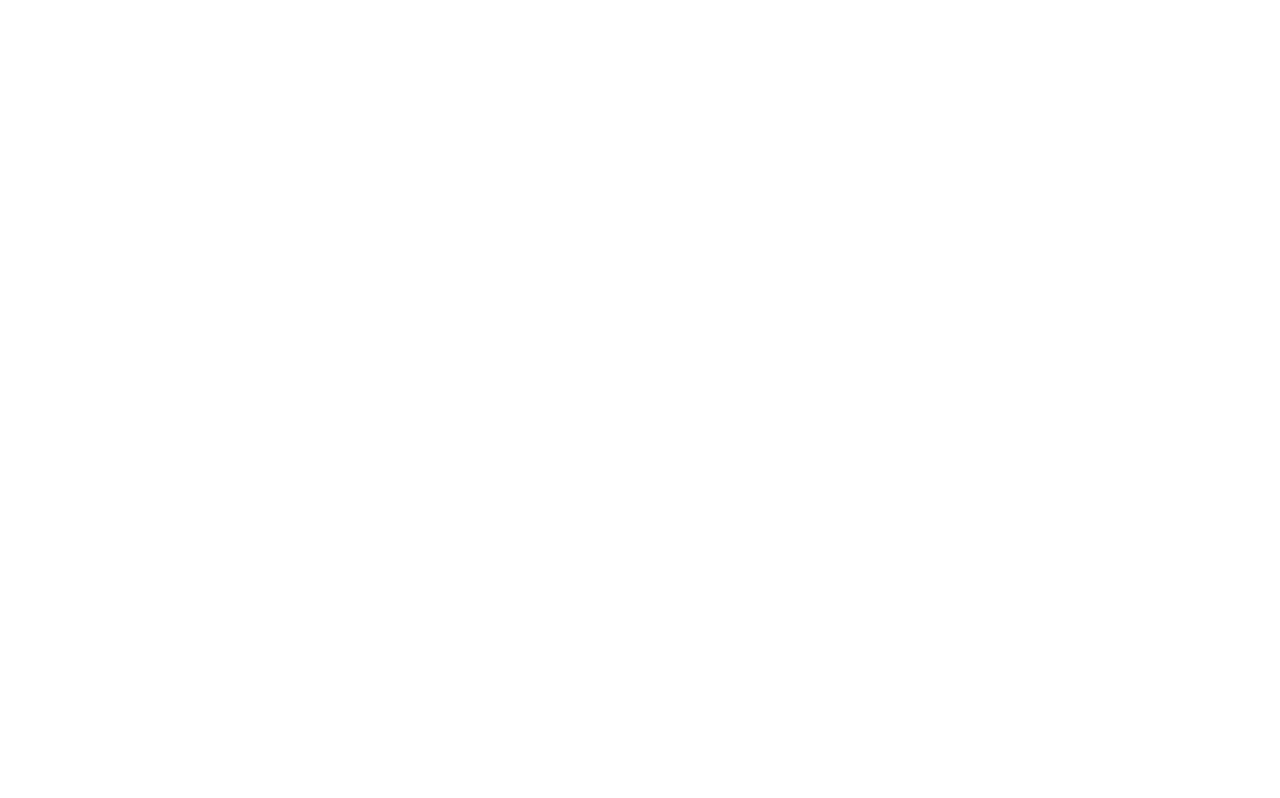
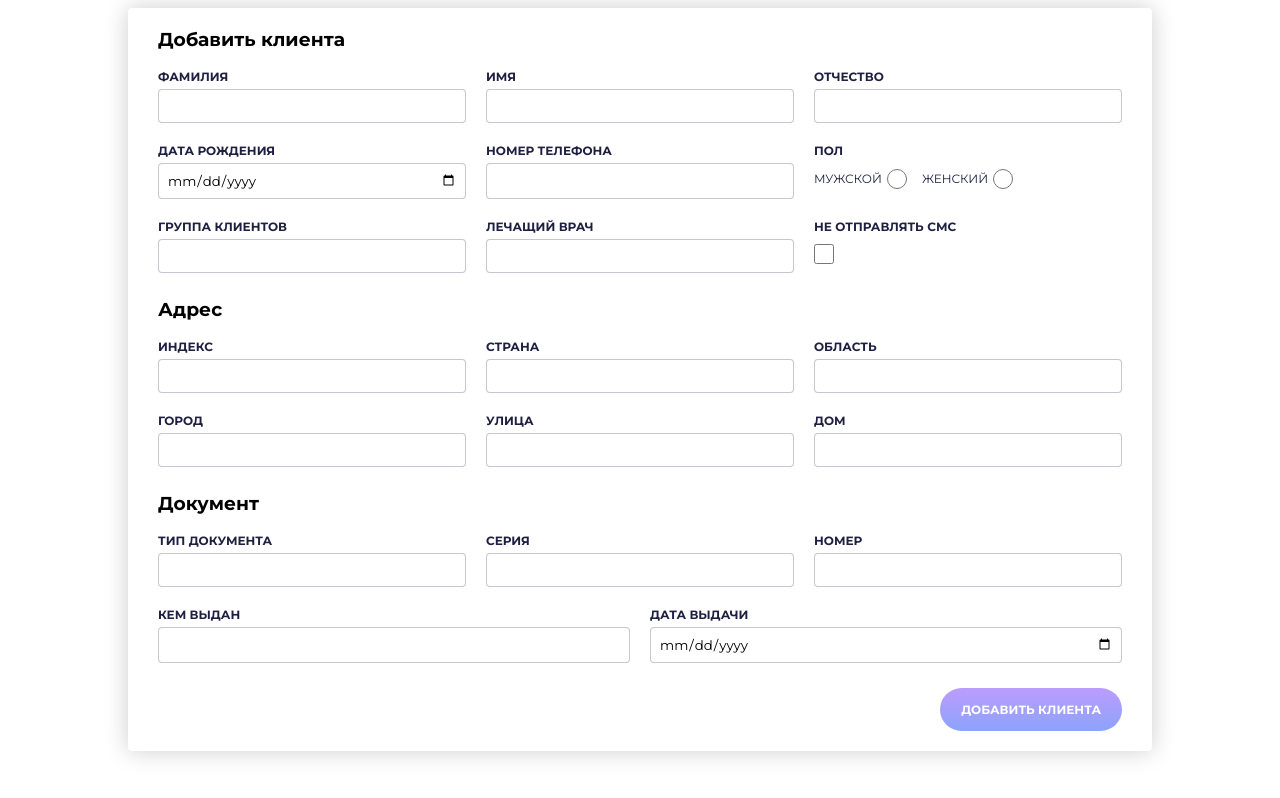
Before and after one commit to BesovMusic/medods-form, a Vue app: page / in a window 1280 px wide. Built offline with nearby package versions, Linux system fonts and the light colour scheme.

Commit message:
Первый дизайн формы

```diff
--- a/src/App.vue
+++ b/src/App.vue
@@ -1,10 +1,31 @@
-<template></template>
+<template>
+	<Form />
+</template>
 
 <script>
+import Form from './components/Form.vue';
+
 export default {
 	name: 'App',
-	components: {},
+	components: {
+		Form,
+	},
 };
 </script>
 
-<style lang="scss"></style>
+<style lang="scss">
+@import url('https://fonts.googleapis.com/css2?family=Montserrat:wght@400;700&display=swap');
+
+* {
+	font-family: 'Montserrat', sans-serif;
+	box-sizing: border-box;
+}
+h1,
+h2,
+h3,
+h4,
+h5,
+h6 {
+	margin: 0;
+}
+</style>
--- /dev/null
+++ b/src/components/Form.vue
@@ -0,0 +1,264 @@
+<template>
+	<form class="form">
+		<h3>Добавить клиента</h3>
+		<div class="form__section">
+			<div class="form__item">
+				<label for="surname" class="form__label">Фамилия</label>
+				<input type="text" class="form__control" id="surname" />
+			</div>
+			<div class="form__item">
+				<label for="name" class="form__label">Имя</label>
+				<input type="text" class="form__control" id="name" />
+			</div>
+			<div class="form__item">
+				<label for="patronymic" class="form__label">Отчество</label>
+				<input type="text" class="form__control" id="patronymic" />
+			</div>
+			<div class="form__item">
+				<label for="dob" class="form__label">Дата рождения</label>
+				<input type="date" class="form__control" id="dob" />
+			</div>
+			<div class="form__item">
+				<label for="phone" class="form__label">Номер телефона</label>
+				<input type="text" class="form__control" id="phone" />
+			</div>
+			<div class="form__item form__item--radio">
+				<label class="form__label">Пол</label>
+				<div class="form__radio">
+					<label for="male" class="form__label">Мужской</label>
+					<input
+						type="radio"
+						class="form__control"
+						name="sex"
+						id="male"
+					/>
+					<label for="female" class="form__label">Женский</label>
+					<input
+						type="radio"
+						class="form__control"
+						name="sex"
+						id="female"
+					/>
+				</div>
+			</div>
+			<div class="form__item">
+				<label for="customer-group" class="form__label"
+					>Группа клиентов</label
+				>
+				<input type="text" class="form__control" id="customer-group" />
+			</div>
+			<div class="form__item">
+				<label for="therapist" class="form__label">Лечащий врач</label>
+				<input type="text" class="form__control" id="therapist" />
+			</div>
+			<div class="form__item form__item--checkbox">
+				<label for="sms" class="form__label">Не отправлять СМС</label>
+				<div class="form__checkbox">
+					<input type="checkbox" class="form__control" id="sms" />
+				</div>
+			</div>
+		</div>
+
+		<h3>Адрес</h3>
+		<div class="form__section">
+			<div class="form__item">
+				<label for="index" class="form__label">Индекс</label>
+				<input type="text" class="form__control" id="index" />
+			</div>
+			<div class="form__item">
+				<label for="country" class="form__label">Страна</label>
+				<input type="text" class="form__control" id="country" />
+			</div>
+			<div class="form__item">
+				<label for="region" class="form__label">Область</label>
+				<input type="text" class="form__control" id="region" />
+			</div>
+			<div class="form__item">
+				<label for="city" class="form__label">Город</label>
+				<input type="text" class="form__control" id="city" />
+			</div>
+			<div class="form__item">
+				<label for="street" class="form__label">Улица</label>
+				<input type="text" class="form__control" id="street" />
+			</div>
+			<div class="form__item">
+				<label for="house" class="form__label">Дом</label>
+				<input type="text" class="form__control" id="house" />
+			</div>
+		</div>
+
+		<h3>Документ</h3>
+		<div class="form__section">
+			<div class="form__item">
+				<label for="doc-type" class="form__label">Тип документа</label>
+				<input type="text" class="form__control" id="doc-type" />
+			</div>
+			<div class="form__item">
+				<label for="series" class="form__label">Серия</label>
+				<input type="text" class="form__control" id="series" />
+			</div>
+			<div class="form__item">
+				<label for="number" class="form__label">Номер</label>
+				<input type="text" class="form__control" id="number" />
+			</div>
+			<div class="form__item">
+				<label for="issued-by" class="form__label">Кем выдан</label>
+				<input type="text" class="form__control" id="issued-by" />
+			</div>
+			<div class="form__item">
+				<label for="date-of-issue" class="form__label"
+					>Дата выдачи</label
+				>
+				<input type="date" class="form__control" id="date-of-issue" />
+			</div>
+		</div>
+
+		<div class="form__section">
+			<button class="form__btn">Добавить клиента</button>
+		</div>
+	</form>
+</template>
+
+<script>
+export default {
+	name: 'Form',
+};
+</script>
+
+<style lang="scss">
+.form {
+	margin: 0 auto;
+	padding: 20px;
+	max-width: 1024px;
+	box-shadow: 0px 0px 25px rgba(0, 0, 0, 0.2);
+	border-radius: 4px;
+	& h3 {
+		margin: 0 0 8px 10px;
+	}
+	&__section {
+		display: flex;
+		flex-wrap: wrap;
+		justify-content: space-between;
+		margin-bottom: 15px;
+		&:last-child {
+			margin-bottom: 0;
+			justify-content: end;
+		}
+	}
+	&__item {
+		display: flex;
+		flex-direction: column;
+		flex: 1 250px;
+		padding: 10px;
+		min-height: 74px;
+		&--checkbox input {
+			width: 20px;
+			height: 20px;
+			margin: 0;
+			position: relative;
+			&:checked::before {
+				content: '';
+				position: absolute;
+				top: 6px;
+				left: 6px;
+				right: 4px;
+				bottom: 6px;
+				// background: transparent;
+				border-bottom: 2px solid #8ba4f9;
+				border-right: 2px solid #8ba4f9;
+				transform: rotate(45deg) translate(-2px);
+				z-index: 1;
+			}
+			&:checked::after {
+				content: '';
+				position: absolute;
+				top: -1px;
+				left: -1px;
+				right: -1px;
+				bottom: -1px;
+				background: #fff;
+				border: 2px solid #bc9cff;
+				border-radius: 4px;
+			}
+		}
+	}
+	&__label {
+		font-weight: bold;
+		font-size: 12px;
+		text-transform: uppercase;
+		color: #1f2041;
+	}
+	&__control {
+		border: 1px solid rgba(31, 32, 65, 0.25);
+		height: 100%;
+		border-radius: 4px;
+		margin-top: 5px;
+		padding: 8px;
+		outline: none;
+		transition: 0.2s ease-in-out border;
+		&:hover,
+		&:focus,
+		&:active {
+			border: 1px solid rgba(31, 32, 65, 0.5);
+		}
+	}
+	&__radio {
+		display: flex;
+		align-items: center;
+		height: 100%;
+		& label {
+			font-weight: normal;
+		}
+		& input {
+			width: 20px;
+			height: 20px;
+			margin: 0 15px 0 5px;
+			position: relative;
+			&:checked::before {
+				content: '';
+				position: absolute;
+				top: 0;
+				left: 0;
+				right: 0;
+				bottom: 0;
+				border: 1px solid #bc9cff;
+				border-radius: 50%;
+				background: #fff;
+			}
+			&:checked:after {
+				content: '';
+				position: absolute;
+				border: 1px solid #bc9cff;
+				border-radius: 50%;
+				top: 4px;
+				left: 4px;
+				right: 4px;
+				bottom: 4px;
+				background: linear-gradient(180deg, #bc9cff 0%, #8ba4f9 100%);
+			}
+		}
+	}
+	&__checkbox {
+		display: flex;
+		align-items: center;
+		height: 100%;
+	}
+	&__btn {
+		margin-right: 10px;
+		background: linear-gradient(180deg, #bc9cff 0%, #8ba4f9 100%);
+		border: none;
+		border-radius: 22px;
+
+		color: #fff;
+		font-size: 12px;
+		font-weight: bold;
+		text-transform: uppercase;
+		padding: 14px 21px;
+
+		transition: 0.2s ease-in-out opacity;
+		&:hover {
+			opacity: 0.5;
+		}
+	}
+}
+</style>
```
